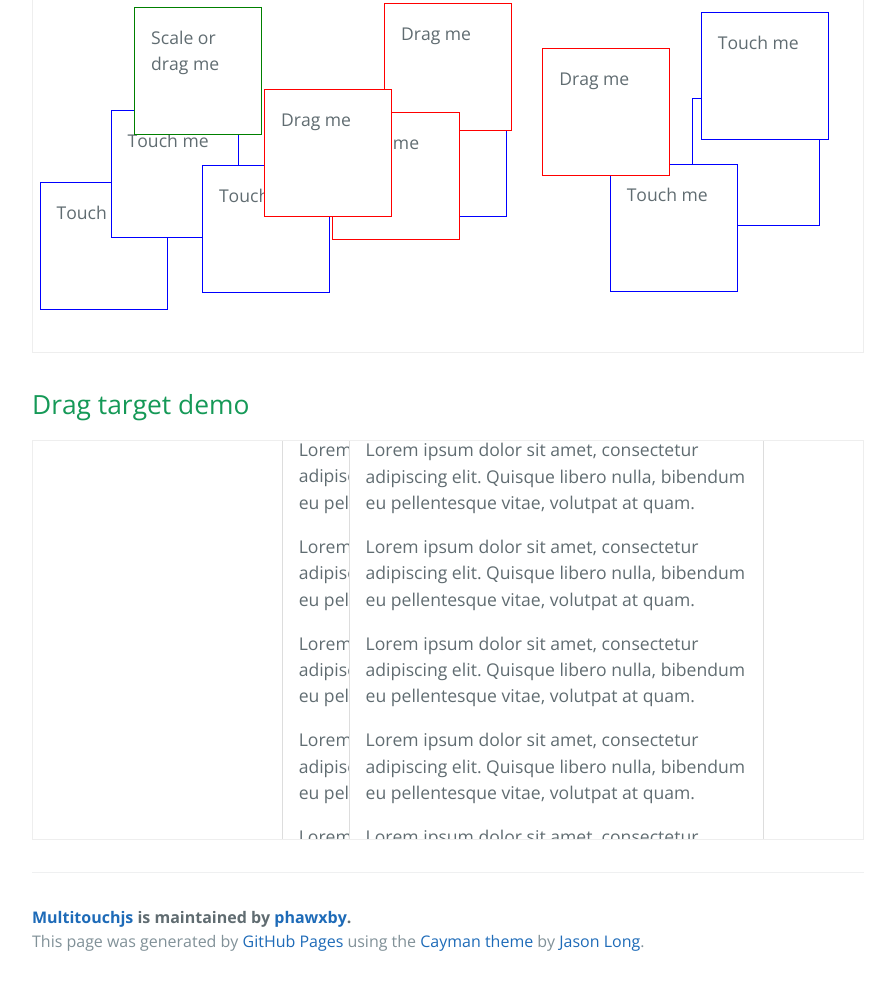
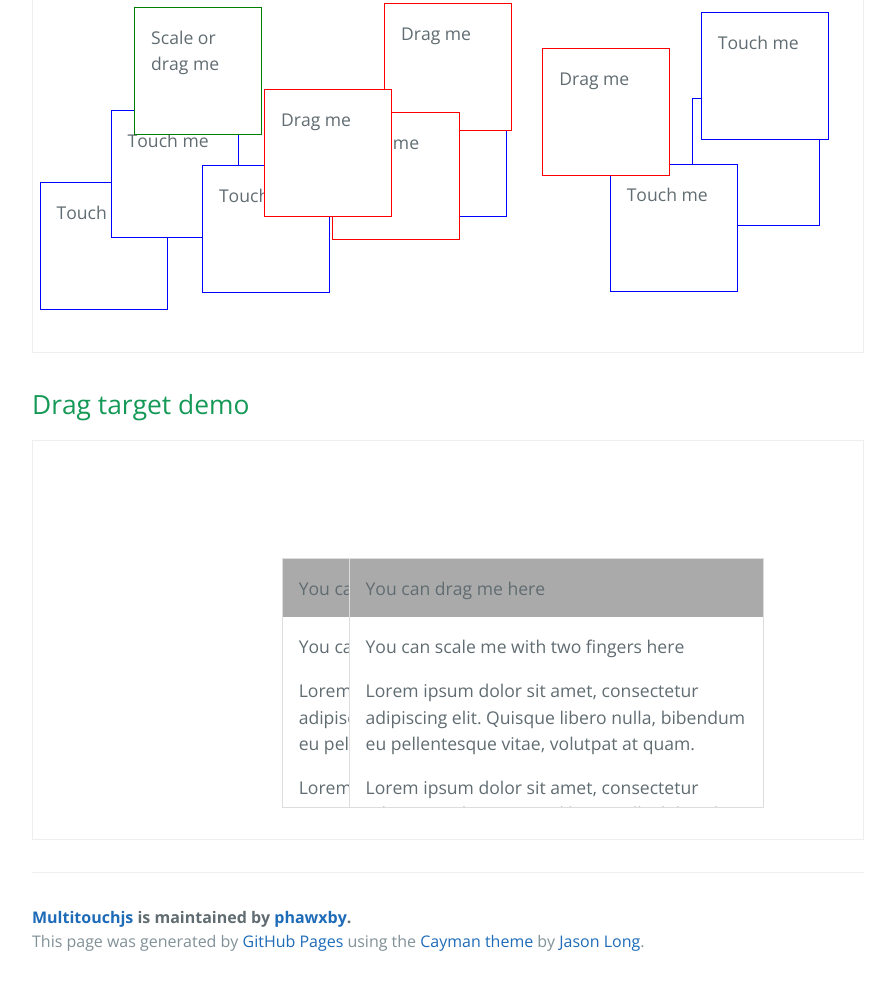
Before and after one commit to phawxby/multitouch, a plain HTML site: page index.html in a window 1280 px wide. Shown: the part 613-1598 px from the top of the page, without its empty margins (192-1087 px from the left). Drawn offline with nearby package versions, Linux system fonts and the light colour scheme.

Commit message:
Update demo.css

```diff
--- a/css/demo.css
+++ b/css/demo.css
@@ -37,7 +37,7 @@
   border: 1px solid #ddd;
   background-color: #fff;
   overflow: hidden;
-  max-height: 70vh; }
+  max-height: 250px; }
   .window > div {
     padding: 1rem; }
   .window > div.window-title {
```
